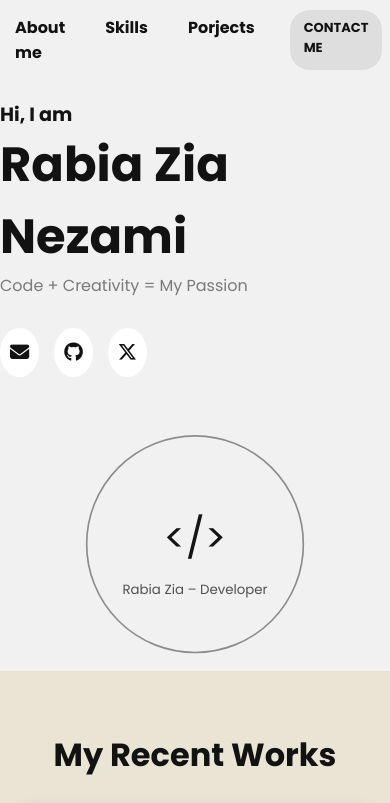
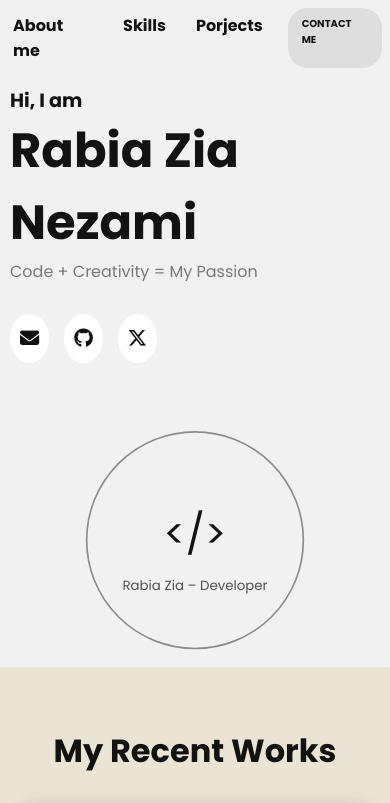
Before and after one commit to rabianezami/portfolio, a plain HTML site: page index.html in a window 390 px wide. Shown: the top 803 px of the page. Drawn offline with Linux system fonts and the light colour scheme.

Commit message:
Update Responsive

```diff
--- a/styles.css
+++ b/styles.css
@@ -8,6 +8,39 @@
 body {
     background-color: #f1f1f1;
     color: #121212;
+}
+
+
+header {
+    display: flex;
+    gap: 20px;
+    justify-content: center;
+}
+
+header a {
+    text-decoration: none;
+    color: #121212;
+    font-weight: bold;
+    padding: 5px;
+    margin: 8px;
+    border-radius: 6px;
+}
+
+header a:hover {
+    color: #dedede;
+    background-color: #121212;
+}
+
+
+header .contact-btn {
+    padding: 8px 14px;
+    background-color: #dedede;
+    color: #121212;
+    border-radius: 20px;
+    font-size: 13px;
+    font-weight: bold;
+    text-transform: uppercase;
+    box-sizing: border-box;
 }
 
 .svg-logo-pro {
@@ -42,40 +75,6 @@ body {
     transform: translateY(-8px);
     opacity: 0.9;
   }
-}
-
-
-
-header {
-    display: flex;
-    gap: 10px;
-    justify-content: flex-start;
-}
-
-header a {
-    text-decoration: none;
-    color: #121212;
-    font-weight: bold;
-    margin: 10px;
-    padding: 5px;
-    border-radius: 6px;
-}
-
-header a:hover {
-    color: #dedede;
-    background-color: #121212;
-}
-
-
-header .contact-btn {
-    padding: 8px 14px;
-    background-color: #dedede;
-    color: #121212;
-    border-radius: 20px;
-    font-size: 13px;
-    font-weight: bold;
-    text-transform: uppercase;
-    box-sizing: border-box;
 }
 
 .main {
@@ -568,8 +567,17 @@ footer p {
     margin: 0;
 }
 
- @media(max-width: 600px){
-    .left h4 {
-        margin-top: 20px;
+ @media(max-width: 400px){
+    header {
+        gap: 4px;
     }
+
+    header .contact-btn {
+        font-size: 10px;
+    }
+
+    .left {
+        padding: 10px;
+    }
+
 }
```
